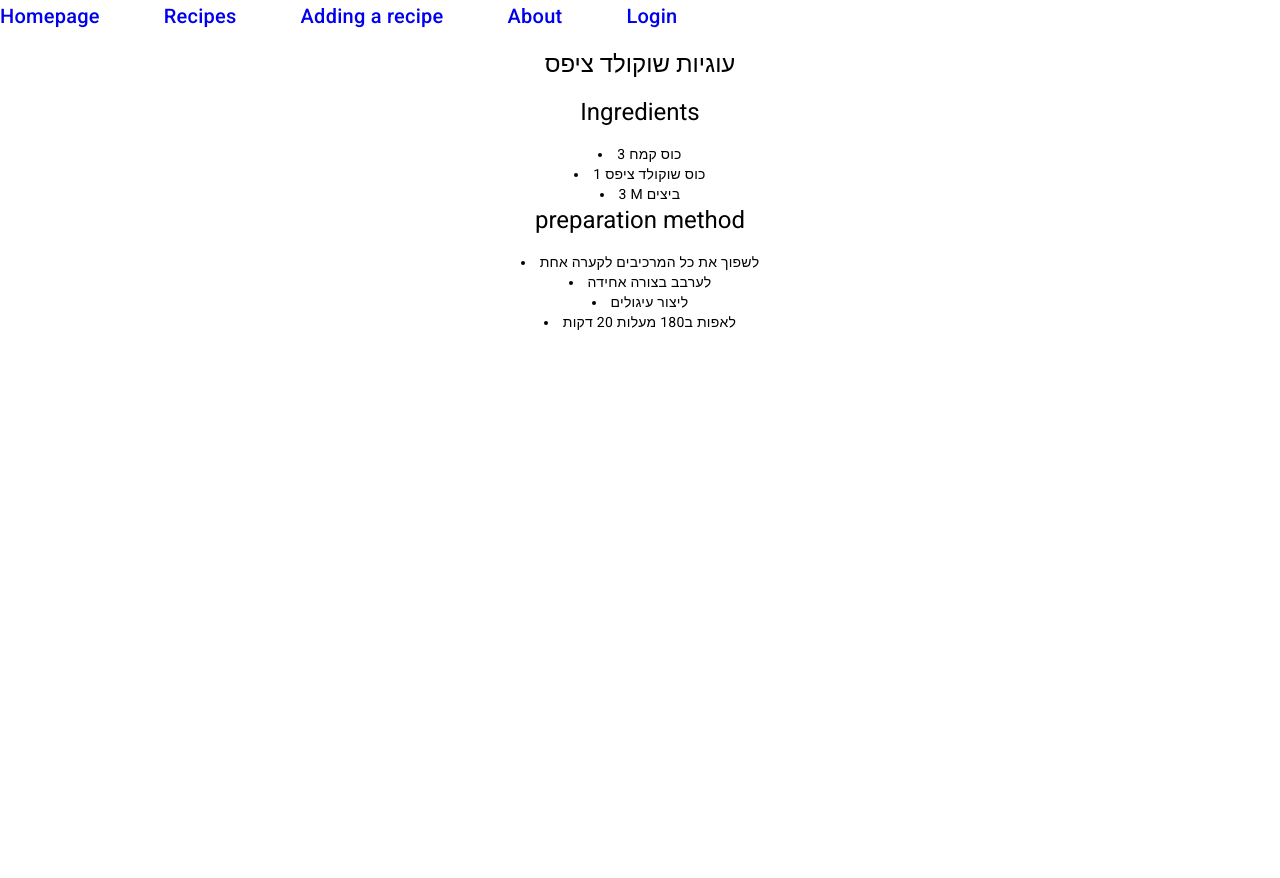
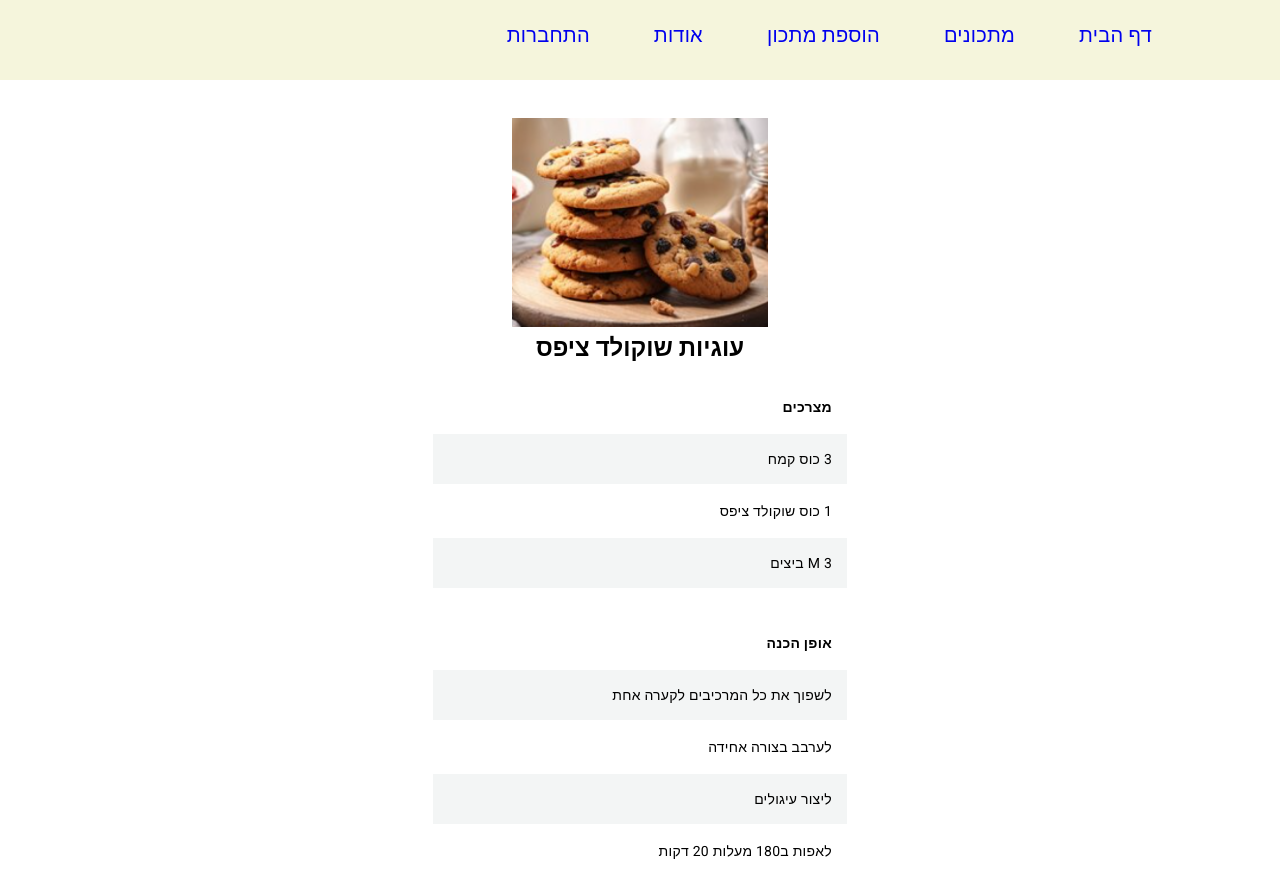
Before and after one commit to mortamsut/Recipes, an Angular app: page /show_recipe/1 in a window 1280 px wide. Before the commit the page ends 800 px from the top, so only its background shows below. Built offline with nearby package versions, Linux system fonts and the light colour scheme.

Commit message:
style of abut and show-recipe...

```diff
--- a/src/app/about/about.component.css
+++ b/src/app/about/about.component.css
@@ -0,0 +1,4 @@
+img{
+    max-width: 850px;
+    height: auto;
+}
--- a/src/app/about/about.component.html
+++ b/src/app/about/about.component.html
@@ -1 +1,9 @@
-<p>about works!</p>
+
+    <h1>אודות האתר</h1>
+
+    <p>באתר זה תוכלו להנות ממגוון מתכונים בכל הרמות</p>
+
+    <img src="../../assets/image/cakes.jpg" alt="תמונה 1" class="image">
+
+    <h2>עוד תוכן</h2>
+    <p>כאן ניתן להוסיף עוד תוכן, קטעי טקסט, קרונולוגיה, רשימות, טבלאות, ועוד.</p>
--- a/src/app/header/header.component.css
+++ b/src/app/header/header.component.css
@@ -0,0 +1,12 @@
+div {
+  height: 10vh;
+  background-color: beige;
+}
+div nav {
+  display: flex;
+  gap: 5vw;
+  margin-right: 10vw;
+  position: absolute;
+  margin-top: 1.5%;
+  margin-bottom: auto;
+}
--- a/src/app/header/header.component.html
+++ b/src/app/header/header.component.html
@@ -1,17 +1,20 @@
-<nav style="display: flex; gap: 5vw; text-align: center;margin-right: 10vw;">
-    <a routerLink="/" routerLinkActive="" style="text-decoration: none"
-    ><h2>Homepage</h2></a>
-    <a routerLink="/recipes" routerLinkActive="" style="text-decoration: none"
-    ><h2>Recipes</h2></a
-  >
+<div>
+  <nav>
+    <a routerLink="/" routerLinkActive="" style="text-decoration: none">
+      <h2>דף הבית</h2>
+    </a>
+    <a routerLink="/recipes" routerLinkActive="" style="text-decoration: none">
+      <h2>מתכונים</h2>
+    </a>
     <a routerLink="/add_recipe" routerLinkActive="" style="text-decoration: none"
-  ><h2>Adding a recipe</h2></a>
-
-  <a routerLink="/about" routerLinkActive="" style="text-decoration: none"
-    ><h2>About</h2></a
-  >
-  <a routerLink="/login" routerLinkActive="" style="text-decoration: none"
-  ><h2>Login</h2></a
->
-</nav>
+      ><h2>הוספת מתכון</h2>
+    </a>
+    <a routerLink="/about" routerLinkActive="" style="text-decoration: none">
+      <h2>אודות</h2>
+    </a>
+    <a routerLink="/login" routerLinkActive="" style="text-decoration: none">
+      <h2>התחברות</h2>
+    </a>
+  </nav>
+</div>
 <router-outlet></router-outlet>
--- a/src/app/list-recipes/list-recipes.component.css
+++ b/src/app/list-recipes/list-recipes.component.css
@@ -6,7 +6,10 @@
   margin-bottom: 50px;
   float: left;
 }
-.image_class{
+.image_class {
   max-width: 250px;
   height: 200px;
 }
+div{
+  margin: 7.5%;
+}
--- a/src/app/login/login.component.html
+++ b/src/app/login/login.component.html
@@ -1,16 +1,16 @@
 <mat-card>
-  <mat-card-title>Login</mat-card-title>
+  <mat-card-title>התחברות</mat-card-title>
 <mat-card-content>
 <form [formGroup]="form" (ngSubmit)="submit()">
 <p>
   <mat-form-field>
-    <input type="text" matInput placeholder="Username" formControlName="username">
+    <input type="text" matInput placeholder="שם משתמש" formControlName="username">
   </mat-form-field>
 </p>
 
 <p>
   <mat-form-field>
-    <input type="password" matInput placeholder="Password" formControlName="password">
+    <input type="password" matInput placeholder="סיסמה" formControlName="password">
   </mat-form-field>
 </p>
 
@@ -19,7 +19,7 @@
 </p>
 
 <div class="button">
-  <button type="submit" mat-button>Login</button>
+  <button type="submit" mat-button>התחברות</button>
 </div>
 
 </form>
--- a/src/app/show-recipe/show-recipe.component.css
+++ b/src/app/show-recipe/show-recipe.component.css
@@ -0,0 +1,18 @@
+a{
+    /* margin-left:  20vw !important; */
+    /* align-items: auto!important;  */
+
+}
+table{
+    /* margin-right: -7% !important; */
+    margin-bottom: 2%;
+}
+th, td {
+    text-align: right;
+    padding: 15px;
+    min-width: 30vw;
+  }
+
+  tr:nth-child(even) {
+    background-color: #f3f5f5;
+  }
--- a/src/app/show-recipe/show-recipe.component.html
+++ b/src/app/show-recipe/show-recipe.component.html
@@ -1,12 +1,19 @@
 
-<div>
-    <h1>{{recipe.name}}</h1>
-    <h1>Ingredients</h1>
-    <li *ngFor= "let i of recipe.products">
-        <a >{{i.count+" "}}{{i.kind+" "}}{{i.name}}</a>
-    </li>
-    <h1>preparation method</h1>
-    <li *ngFor= "let i of recipe.instructions">
-            <a >{{i}}</a>
-        </li>
+<div style="margin-top: 3%;">
+    <img style="width: 20%;height: auto;" src={{recipe.image}} alt="image" class="image_class" >
+    <h1><b>{{recipe.name}}</b></h1>
+
+    <table>
+        <th>מצרכים</th>
+        <tr *ngFor= "let i of recipe.products">
+            <td>{{i.count+" "}}{{i.kind+" "}}{{i.name}}</td>
+        </tr>
+    </table>
+
+    <table>
+        <th>אופן הכנה</th>
+        <tr *ngFor= "let i of recipe.instructions">
+            <td >{{i}}</td>
+        </tr>
+    </table>
 </div>
--- a/src/styles.css
+++ b/src/styles.css
@@ -1,7 +1,7 @@
 /* You can add global styles to this file, and also import other style files */
 
 html, body { height: 100%; }
-body { margin: 0; font-family: Roboto, "Helvetica Neue", sans-serif; }
+body { margin: 0; font-family: David, "Helvetica Neue", sans-serif;direction: rtl; }
 
 html, body { height: 100%; }
 body { margin: 0; font-family: Roboto, "Helvetica Neue", sans-serif; }
```
Also changed, not shown: 1 other file (tests, documents, lock files or other folders). Lines whose indentation alone changed are shown as unchanged.
